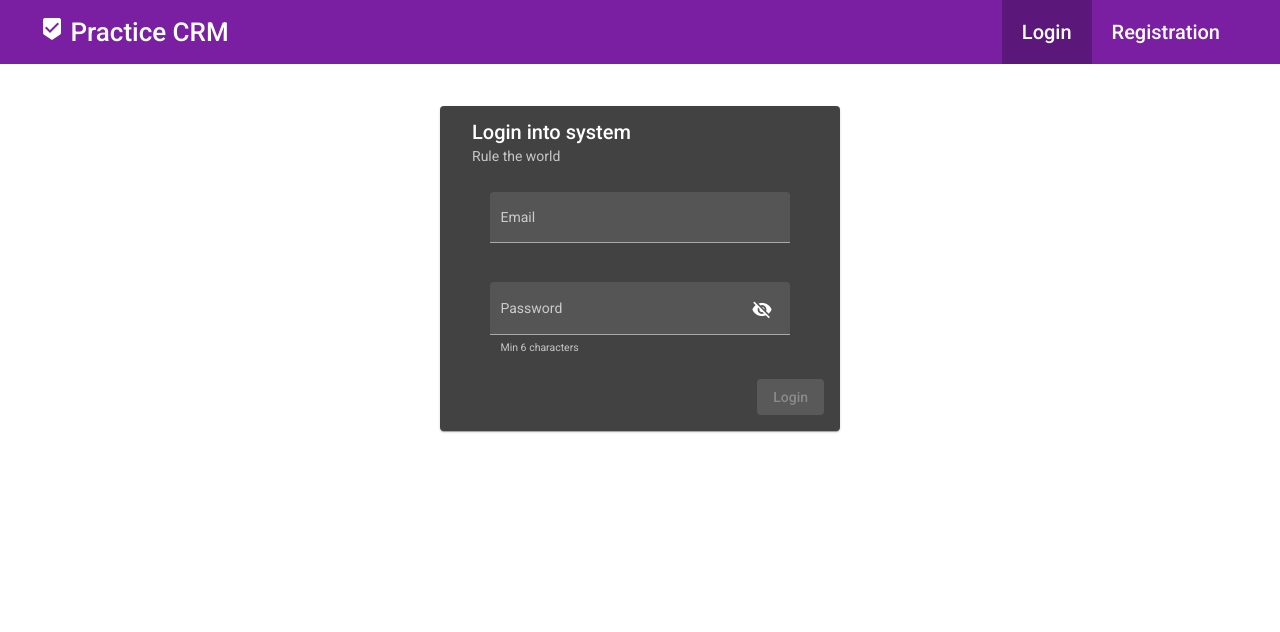
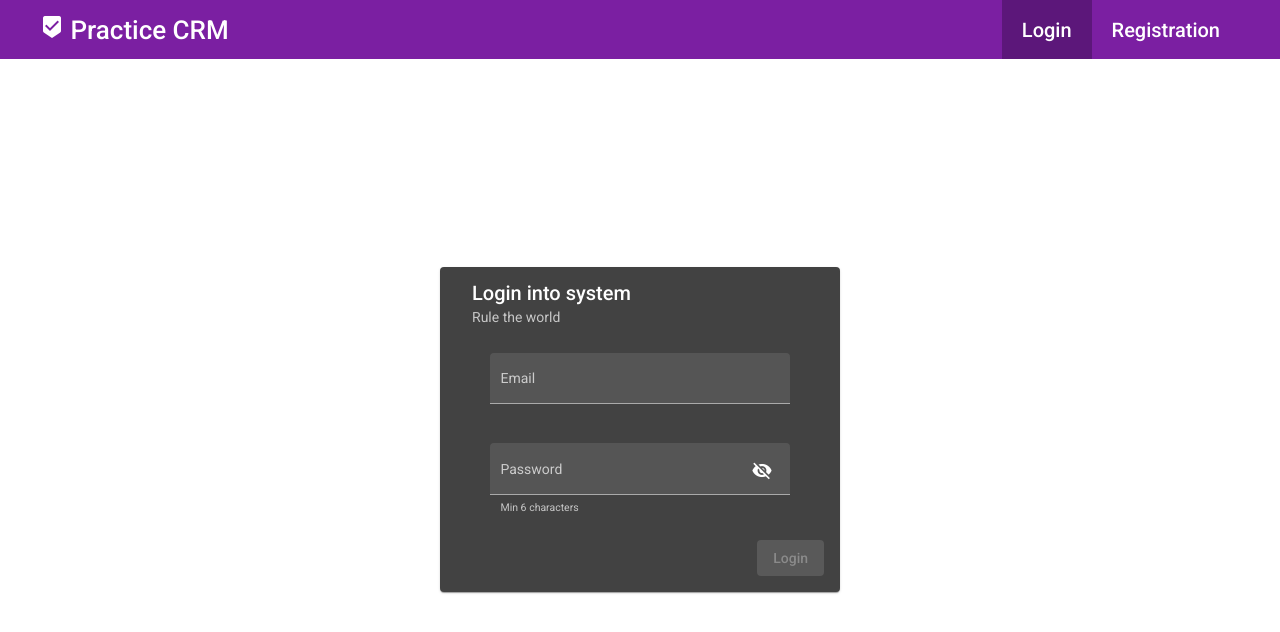
Before and after one commit to friday13decl/practice-crm-angular, an Angular app in the folder client/: page /login in a window 1280 px wide. Shown: the top 632 px of the page. Built offline with nearby package versions, Linux system fonts and the light colour scheme.

Commit message:
some styles update, added some toasts popup, added handle for 401 http error in token interceptor

```diff
--- a/client/src/app/app.module.ts
+++ b/client/src/app/app.module.ts
@@ -3,6 +3,7 @@ import {NgModule} from '@angular/core';
 
 import {AppComponent} from './app.component';
 import {BrowserAnimationsModule} from '@angular/platform-browser/animations';
+import {MatSnackBarModule} from '@angular/material/snack-bar';
 import {AppRoutingModule} from './app-routing.module';
 import {AuthModule} from './auth/auth.module';
 import {HTTP_INTERCEPTORS, HttpClientModule} from "@angular/common/http";
@@ -19,7 +20,8 @@ import {TokenInterceptor} from "./shared/classes/token.interceptor";
     BrowserAnimationsModule,
     AppRoutingModule,
     HttpClientModule,
-    AuthModule
+    AuthModule,
+    MatSnackBarModule
   ],
   providers: [
     {provide: AuthBaseService, useClass: AuthService},
--- a/client/src/app/auth/auth-layout/auth-layout.component.scss
+++ b/client/src/app/auth/auth-layout/auth-layout.component.scss
@@ -1,3 +1,10 @@
+:host {
+  height: 100%;
+  display: flex;
+  flex-direction: column;
+  align-items: center;
+}
+
 mat-toolbar > div {
   width: 1200px;
   height: 100%;
@@ -30,5 +37,7 @@ mat-toolbar > div {
 }
 
 .auth-block {
-  margin: 0 auto;
+  flex: 1 1 100%;
+  display: flex;
+  align-items: center;
 }
--- a/client/src/app/auth/base-page/base-page.component.scss
+++ b/client/src/app/auth/base-page/base-page.component.scss
@@ -1,6 +1,5 @@
 .card {
   width: 400px;
-  margin: 3em auto 0;
 
   mat-card-content {
     display: flex;
--- a/client/src/app/auth/base-page/base-page.component.ts
+++ b/client/src/app/auth/base-page/base-page.component.ts
@@ -1,5 +1,6 @@
 import {Component, OnInit} from '@angular/core';
 import {FormControl, FormGroup, Validators} from "@angular/forms";
+import {MatSnackBar} from "@angular/material/snack-bar";
 
 
 @Component({template: ''})
@@ -14,6 +15,9 @@ export abstract class BasePageComponent implements OnInit {
   submitBtnText: string = '';
   subHeaderText: string = 'Rule the world';
 
+  protected constructor(private snackbar: MatSnackBar) {
+  }
+
   ngOnInit(): void {
     this.email = new FormControl('', [Validators.required, Validators.email]);
     this.password = new FormControl('', [Validators.required, Validators.minLength(6)]);
@@ -21,6 +25,14 @@ export abstract class BasePageComponent implements OnInit {
     this.form = new FormGroup({
       email: this.email,
       password: this.password
+    });
+  }
+
+  showToast(msg: string): void {
+    this.snackbar.open(msg, null, {
+      duration: 3000,
+      horizontalPosition: "center",
+      verticalPosition: "top"
     });
   }
 
--- a/client/src/app/auth/login-page/login-page.component.ts
+++ b/client/src/app/auth/login-page/login-page.component.ts
@@ -3,6 +3,7 @@ import {BasePageComponent} from "../base-page/base-page.component";
 import {AuthBaseService} from "../../shared/services/auth.base.service";
 import {Subscription} from "rxjs";
 import {ActivatedRoute, Params, Router} from "@angular/router";
+import {MatSnackBar} from "@angular/material/snack-bar";
 
 @Component({
   selector: 'app-login-page',
@@ -15,8 +16,9 @@ export class LoginPageComponent extends BasePageComponent implements OnInit, OnD
 
   constructor(private auth: AuthBaseService,
               private router: Router,
-              private route: ActivatedRoute) {
-    super();
+              private route: ActivatedRoute,
+              snackbar: MatSnackBar) {
+    super(snackbar);
     this.headerText = 'Login into system';
     this.submitBtnText = 'Login';
   }
@@ -26,9 +28,11 @@ export class LoginPageComponent extends BasePageComponent implements OnInit, OnD
 
     this.route.queryParams.subscribe((params: Params) => {
       if (params['registered']) {
-
+        this.showToast('Now you can login with your credentials');
       } else if (params['accessDenied']) {
-
+        this.showToast('Please login into system');
+      } else if (params['sessionFailed']) {
+        this.showToast('Your session is expired. Please login into system again');
       }
     });
   }
@@ -39,7 +43,7 @@ export class LoginPageComponent extends BasePageComponent implements OnInit, OnD
     this.authSub = this.auth.login(this.form.value).subscribe(async res => {
       await this.router.navigate(['/overview']);
     }, err => {
-      console.warn(err);
+      this.showToast(err.error.message);
       this.form.enable();
     });
   }
--- a/client/src/app/auth/register-page/register-page.component.ts
+++ b/client/src/app/auth/register-page/register-page.component.ts
@@ -3,6 +3,7 @@ import {BasePageComponent} from "../base-page/base-page.component";
 import {AuthBaseService} from "../../shared/services/auth.base.service";
 import {Router} from "@angular/router";
 import {Subscription} from "rxjs";
+import {MatSnackBar} from "@angular/material/snack-bar";
 
 @Component({
   selector: 'app-register-page',
@@ -14,8 +15,9 @@ export class RegisterPageComponent extends BasePageComponent implements OnInit,
   authSub: Subscription;
 
   constructor(private auth: AuthBaseService,
-              private router: Router) {
-    super();
+              private router: Router,
+              snackbar: MatSnackBar) {
+    super(snackbar);
     this.headerText = 'Create new account';
     this.submitBtnText = 'Register';
   }
@@ -34,7 +36,7 @@ export class RegisterPageComponent extends BasePageComponent implements OnInit,
         })
       },
       err => {
-        console.warn(err);
+        this.showToast(err.error.message);
         this.form.enable();
       }
     )
--- a/client/src/app/shared/classes/token.interceptor.ts
+++ b/client/src/app/shared/classes/token.interceptor.ts
@@ -1,11 +1,14 @@
 import {Injectable} from "@angular/core";
 import {AuthBaseService} from "../services/auth.base.service";
-import {HttpEvent, HttpHandler, HttpInterceptor, HttpRequest} from "@angular/common/http";
-import {Observable} from "rxjs";
+import {HttpErrorResponse, HttpEvent, HttpHandler, HttpInterceptor, HttpRequest} from "@angular/common/http";
+import {Observable, throwError} from "rxjs";
+import {catchError} from "rxjs/operators";
+import {Router} from "@angular/router";
 
 @Injectable()
 export class TokenInterceptor implements HttpInterceptor {
-  constructor(private auth: AuthBaseService) {
+  constructor(private auth: AuthBaseService,
+              private router: Router) {
 
   }
 
@@ -17,6 +20,19 @@ export class TokenInterceptor implements HttpInterceptor {
         }
       });
     }
-    return next.handle(req);
+    return next.handle(req).pipe(
+      catchError((error: HttpErrorResponse) => this.handleAuthError(error))
+    );
+  }
+
+  private handleAuthError(error: HttpErrorResponse): Observable<HttpEvent<any>> {
+    if (error.status === 401) {
+      this.router.navigate(['/login'], {
+        queryParams: {
+          sessionFailed: true
+        }
+      })
+    }
+    return throwError(error)
   }
 }
```
